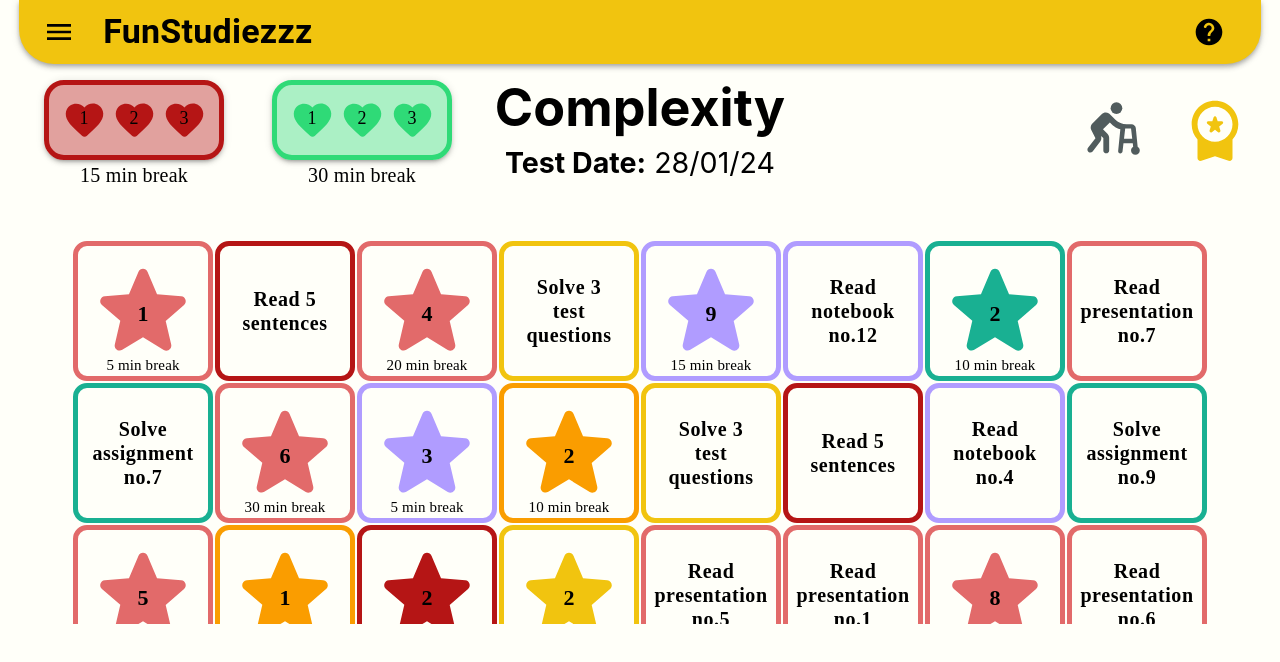
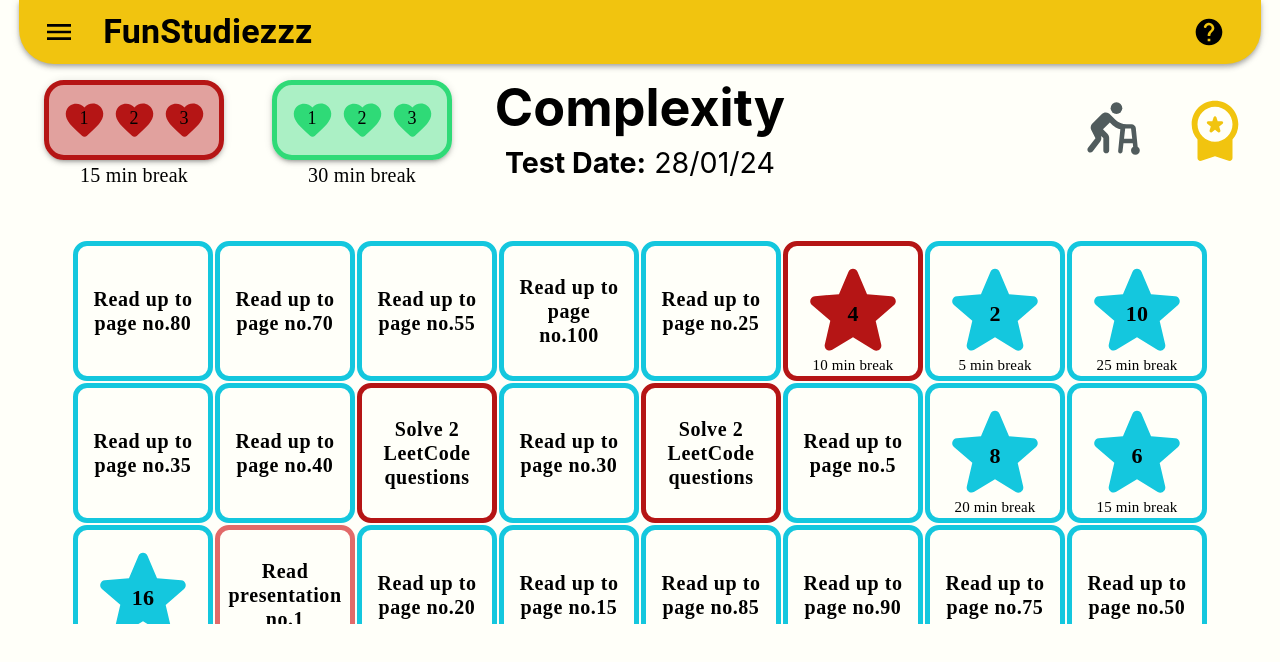
Before and after one commit to amit-erlich/FunStudiez, a React (Create React App) app: page / in a window 1280 px wide. Shown: the top 662 px of the page. Built offline with nearby package versions, Linux system fonts and the light colour scheme.

Commit message:
number of book pages square changed

```diff
--- a/src/App.js
+++ b/src/App.js
@@ -54,15 +54,17 @@ function App() {
 
     for (let i = 0; i < settingArray.length; i++) {
       const type = settingArray[i].taskType === 'R' ? 'readingTask' : (settingArray[i].taskType === 'S' ? 'solvingTask' : 'additionalTask');
+      const isReadTask5 = (type === 'readingTask' && settingArray[i].taskNumber === 5);
+      const squaresNumber = isReadTask5 ? Math.floor(settingArray[i].squareNumber / theme.readingTask.task5.pageGap) : settingArray[i].squareNumber;
       const {starGap} = theme[type][`task${settingArray[i].taskNumber}`];
-      const starSquareNumber = Math.floor(settingArray[i].squareNumber / starGap);
+      const starSquareNumber = Math.floor(squaresNumber / starGap);
       const text = type === 'additionalTask' ? additionatText[textIndex++]: '';
 
       const taskKey = `${type}_task${settingArray[i].taskNumber}`;
-      const taskData = initializeTaskData(settingArray[i].squareNumber, starSquareNumber, settingArray[i].questionsNumber, text);
+      const taskData = initializeTaskData(squaresNumber, starSquareNumber, settingArray[i].questionsNumber, text);
       studyData[taskKey] = taskData;
 
-      countSquares += settingArray[i].squareNumber + starSquareNumber;
+      countSquares += squaresNumber + starSquareNumber;
     }
 
     setColoredSquareNumber(0);
@@ -73,17 +75,22 @@ function App() {
     const creatExampleStudy = () => {
       const settingArray = [];
 
-      settingArray.push(initializeExampleSettingArray('R', 1, 8));
-      settingArray.push(initializeExampleSettingArray('R', 2, 12));
+      // settingArray.push(initializeExampleSettingArray('R', 1, 8));
+      // settingArray.push(initializeExampleSettingArray('R', 2, 12));
 
-      settingArray.push(initializeExampleSettingArray('S', 1, 9));
-      settingArray.push(initializeExampleSettingArray('S', 2, 4));
-      settingArray.push(initializeExampleSettingArray('S', 3, 4, 3));
+      // settingArray.push(initializeExampleSettingArray('S', 1, 9));
+      // settingArray.push(initializeExampleSettingArray('S', 2, 4));
+      // settingArray.push(initializeExampleSettingArray('S', 3, 4, 3));
 
-      settingArray.push(initializeExampleSettingArray('O', 1, 6));
-      settingArray.push(initializeExampleSettingArray('O', 2, 1));
+      // settingArray.push(initializeExampleSettingArray('O', 1, 6));
+      // settingArray.push(initializeExampleSettingArray('O', 2, 1));
 
-      const additionatText = ['Read 5 sentences', 'Read formula sheet'];
+      settingArray.push(initializeExampleSettingArray('R', 5, 104));
+      settingArray.push(initializeExampleSettingArray('R', 1, 1));
+      settingArray.push(initializeExampleSettingArray('O', 1, 5));
+
+      //const additionatText = ['Read 5 sentences', 'Read formula sheet'];
+      const additionatText = ['Solve 2 LeetCode questions', 'Read formula sheet'];
 
       createNewStudy(settingArray, additionatText);
     }
@@ -100,6 +107,11 @@ function App() {
 
   const handleStarSquareClicked = (time, color) => {
     // TO-DO: check if can mark star
+    // if (studyData[taskKey].squares.length >= starNumber) {
+    //   setTimerPopup(time, color);
+    // } else {
+    //   alert("can't click");
+    // }
     setTimerPopup(time, color);
   }
 
@@ -167,7 +179,6 @@ function App() {
       }
     };
     updateProgressIndex();
-
   }, [coloredSquareNumber]);
 
   return (
--- a/src/components/SquaresPanel.js
+++ b/src/components/SquaresPanel.js
@@ -44,16 +44,40 @@ const SquaresPanel = ({ squaresData, onClickSquare, onClickStarSquare }) => {
   }, [loading]);
 
   const fillTaskSquares = (array, taskType, taskNumber, squareNumber, questionNum, taskKey) => {
+    const isReadTask5 = (taskType === 'readingTask' && taskNumber === 'task5');
     const isSolveTask3 = (taskType === 'solvingTask' && taskNumber === 'task3');
 
     for (let i = 1; i <= squareNumber.length; i++) {
-      array.push(<TaskSquare key={`${taskType}${taskNumber}${i}`} isColored={squareNumber[i - 1]} taskType={taskType} taskNumber={taskNumber} number={isSolveTask3 ? questionNum : i} taskKey={taskKey} squareIndex={i - 1} onClick={onClickSquare} />);
+      array.push(
+        <TaskSquare
+          key={`${taskType}${taskNumber}${i}`}
+          isColored={squareNumber[i - 1]}
+          taskType={taskType}
+          taskNumber={taskNumber}
+          number={isSolveTask3 ? questionNum : (isReadTask5 ? theme.readingTask.task5.pageGap * i : i)}
+          taskKey={taskKey}
+          squareIndex={i - 1}
+          onClick={onClickSquare}
+        />
+      );
     }
   };
 
   const fillStarSquares = (array, squareNumber, color, starGap, taskKey) => {
     for (let i = 1; i <= squareNumber.length; i++) {
-      array.push(<StarSquare key={`${color}${i}`} isColored={squareNumber[i - 1]} color={color} number={starGap * i} breakTime={breakTimes[(i - 1) % breakTimes.length]} taskKey={taskKey} squareIndex={i - 1} onClick={onClickSquare} onStarClick={onClickStarSquare} />);
+      array.push(
+        <StarSquare
+          key={`${color}${i}`}
+          isColored={squareNumber[i - 1]}
+          color={color}
+          number={starGap * i}
+          breakTime={breakTimes[(i - 1) % breakTimes.length]}
+          taskKey={taskKey}
+          squareIndex={i - 1}
+          onClick={onClickSquare}
+          onStarClick={onClickStarSquare}
+        />
+      );
     }
   };
 
--- a/src/components/TaskSquare.js
+++ b/src/components/TaskSquare.js
@@ -11,7 +11,6 @@ const TaskSquare = ({
     squareIndex,
     onClick
 }) => {
-    const typy = taskType === 'R' ? 'readingTask' : (taskType === 'S' ? 'solvingTask' : 'additionalTask');
     const { text, color } = theme[taskType][taskNumber];
     const squareText =
         (taskType === 'readingTask' ?
@@ -23,7 +22,7 @@ const TaskSquare = ({
                     `Solve ${text} no.${number}`)));
 
   return (
-    <Square isColored={isColored} color={theme.palette[color]} text={squareText} taskKey={taskKey} squareIndex={squareIndex} onClick={onClick} />
+    <Square isColored={isColored} color={theme.palette[color]} isStar={false} text={squareText} taskKey={taskKey} squareIndex={squareIndex} onClick={onClick} />
   );
 };
 
--- a/src/theme.js
+++ b/src/theme.js
@@ -40,7 +40,8 @@ const theme = createTheme({
         task5: {
             text: 'up to page',
             color: 'lightBlue',
-            starGap: 50
+            starGap: 2,
+            pageGap: 5
         },
     },
     solvingTask: {
```
Also changed, not shown: src/components/Square.js (+17 -0 lines).
